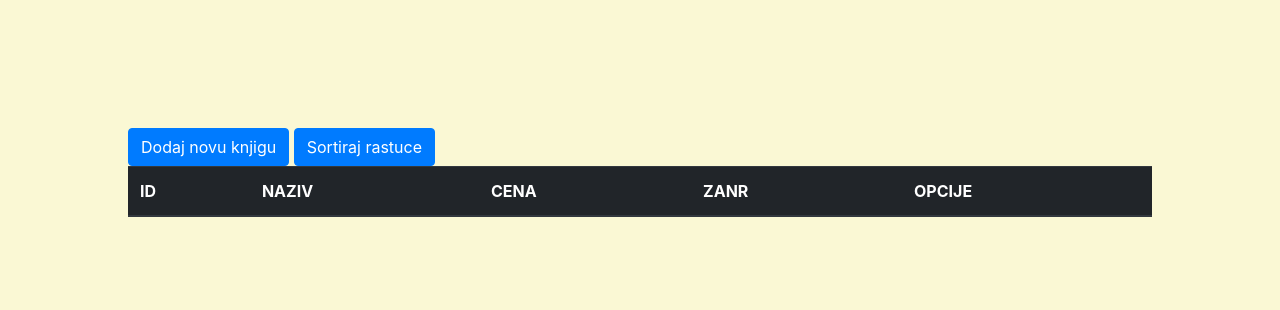
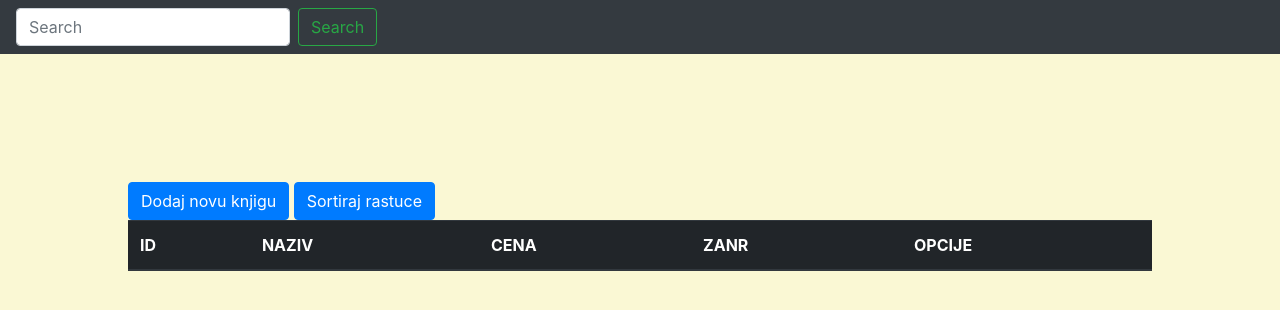
Before and after one commit to simona243/iteh_domaci_1, a PHP site: page / in a window 1280 px wide. Shown: the top 310 px of the page. Run offline with PHP 8.4, Linux system fonts and the light colour scheme; data that the repository does not hold is empty; some libraries are stand-ins or nearby versions.

Commit message:
dodata funkcija za pretragu knjiga po nazivu

```diff
--- a/index.php
+++ b/index.php
@@ -30,7 +30,12 @@
 
 </head>
 <body style="background: #faf8d4;";>
-
+        <nav class="navbar navbar-light bg-dark">
+                <form class="form-inline">
+                    <input class="form-control mr-sm-2" type="search" placeholder="Search" aria-label="Search" id="pretraga" onkeyup="searchTable()" >
+                    <button class="btn btn-outline-success my-2 my-sm-0" type="submit">Search</button>
+                </form>
+                </nav>
 
         <div class="pocetna">
 
--- a/js/main.js
+++ b/js/main.js
@@ -109,3 +109,26 @@ function sortTable() {
       }
     }
   }
+
+  function searchTable() {
+    var searchInput = document.getElementById("pretraga");
+
+    var productsTableBody = document.getElementById("table");
+
+    var input = searchInput.value;
+    var filter = input.toLowerCase();
+     // Skrivanje svih redova
+    var rows = productsTableBody.rows;
+    for (var i = 1; i < rows.length; i++) {
+      rows[i].style.display = "none";
+    }
+
+    // Prikazivanje redova koji sadrže uneti tekst
+    for (var i = 1; i < rows.length; i++) {
+      var productName = rows[i].cells[1].textContent.toLowerCase();
+      console.log( rows[i].cells[1].textContent.toLowerCase())
+      if (productName.includes(filter)) {
+        rows[i].style.display = "";
+      }
+    }
+  }
```
